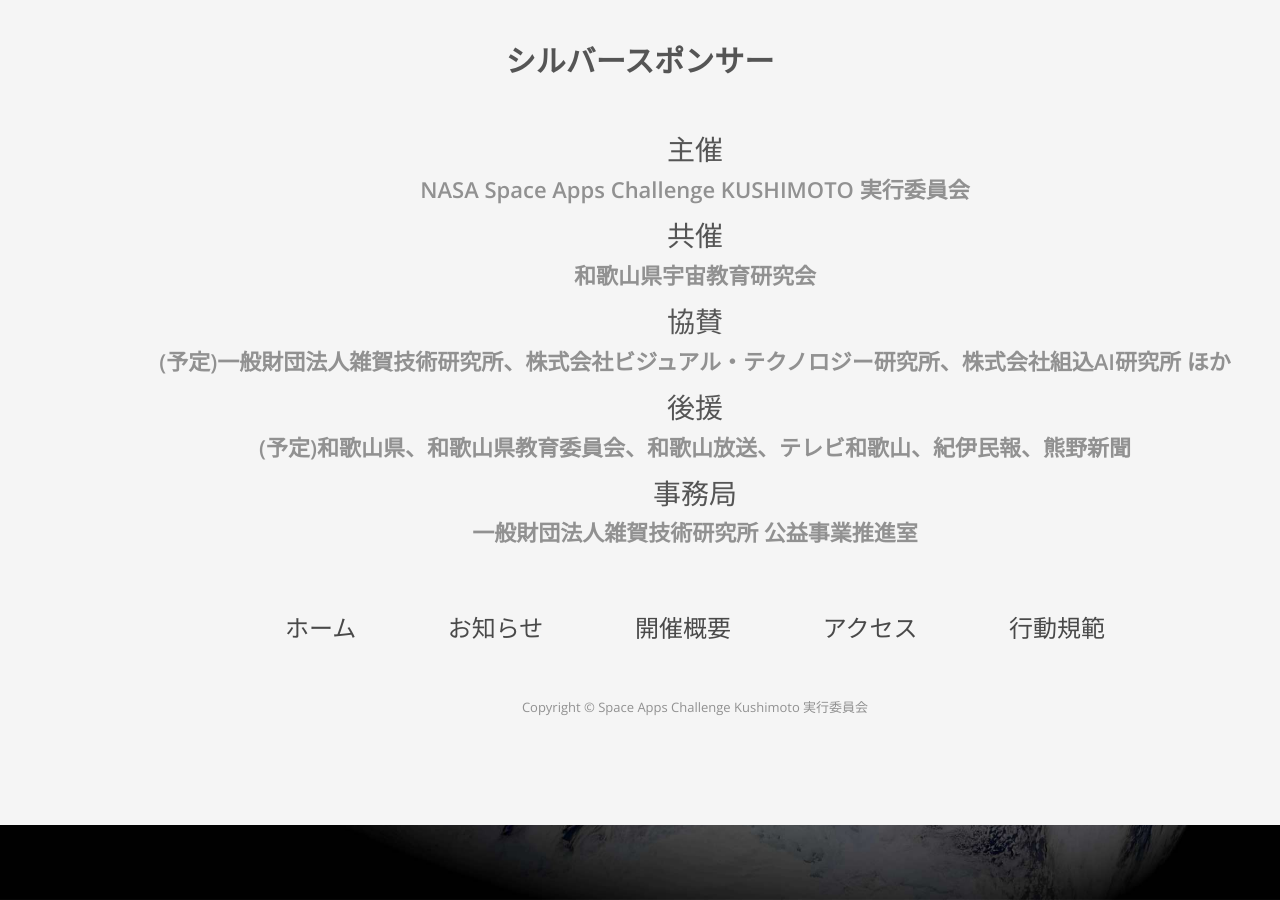
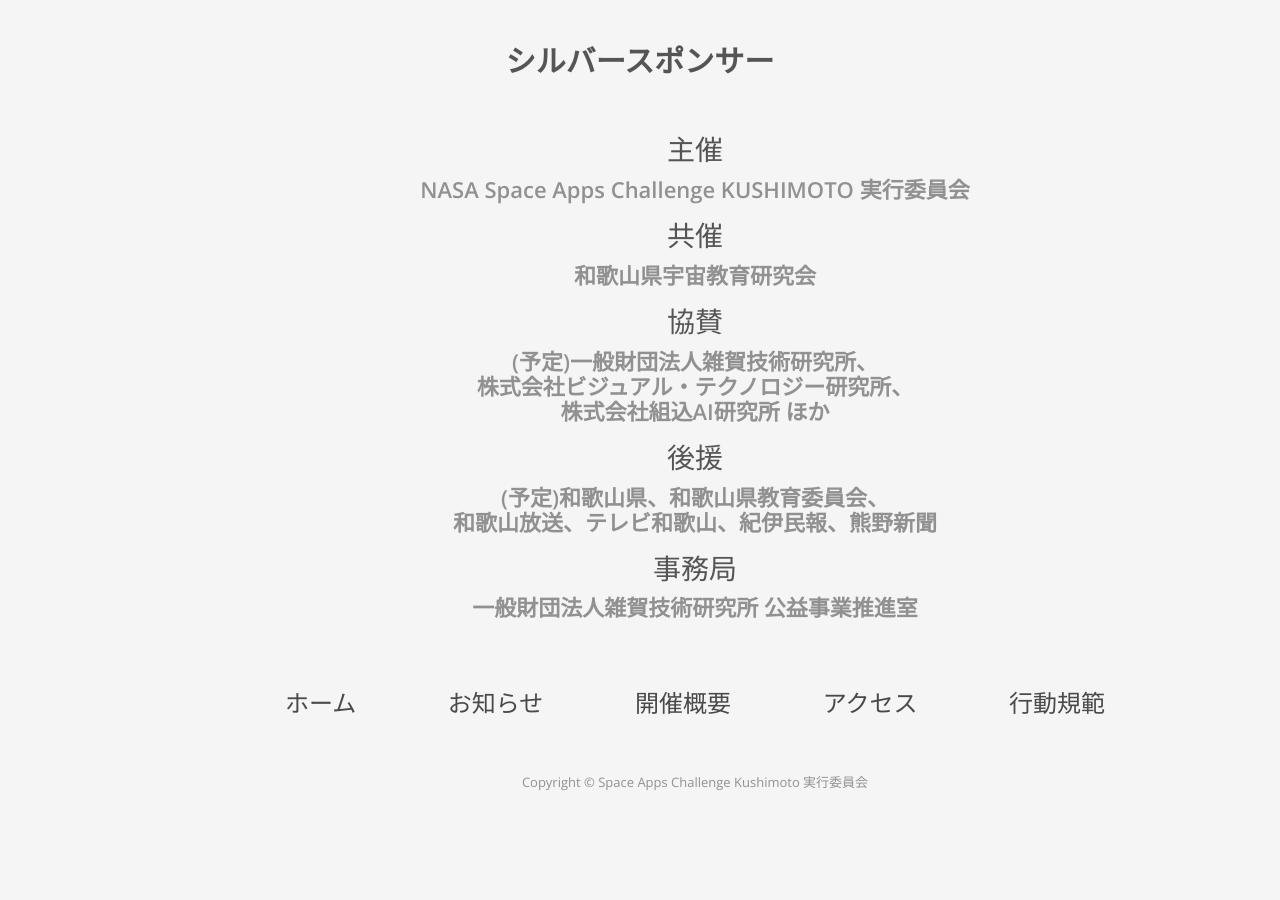
Before and after one commit to space-apps-kushimoto/space-apps-kushimoto.github.io, a Jekyll site: the page built from index.html, in a window 1280 px wide and 900 px high, scrolled down 2802 px. Built offline with Jekyll 4.4.1, drawn with Linux system fonts in a browser that asks for light colours; nearby versions of some CDN libraries; some web fonts are replaced; a script that is not in the unit is left out.

Commit message:
Update footer.html

```diff
--- a/_includes/footer.html
+++ b/_includes/footer.html
@@ -36,9 +36,16 @@
       <h3>共催</h3>
       <p style="text-align: center;">和歌山県宇宙教育研究会</p>
       <h3>協賛</h3>
-      <p style="text-align: center;">(予定)一般財団法人雑賀技術研究所、株式会社ビジュアル・テクノロジー研究所、株式会社組込AI研究所 ほか</p>
+      <div style="text-align: center;">
+        <p>(予定)一般財団法人雑賀技術研究所、</br>
+        株式会社ビジュアル・テクノロジー研究所、</br>
+        株式会社組込AI研究所 ほか</p>
+      </div>
       <h3>後援</h3>
-      <p style="text-align: center;">(予定)和歌山県、和歌山県教育委員会、和歌山放送、テレビ和歌山、紀伊民報、熊野新聞</p>
+      <div style="text-align: center;">
+        <p>(予定)和歌山県、和歌山県教育委員会、</br>
+        和歌山放送、テレビ和歌山、紀伊民報、熊野新聞</p>
+      </div>
       <h3>事務局</h3>
       <p style="text-align: center;">一般財団法人雑賀技術研究所 公益事業推進室</p>
     </div>
```
